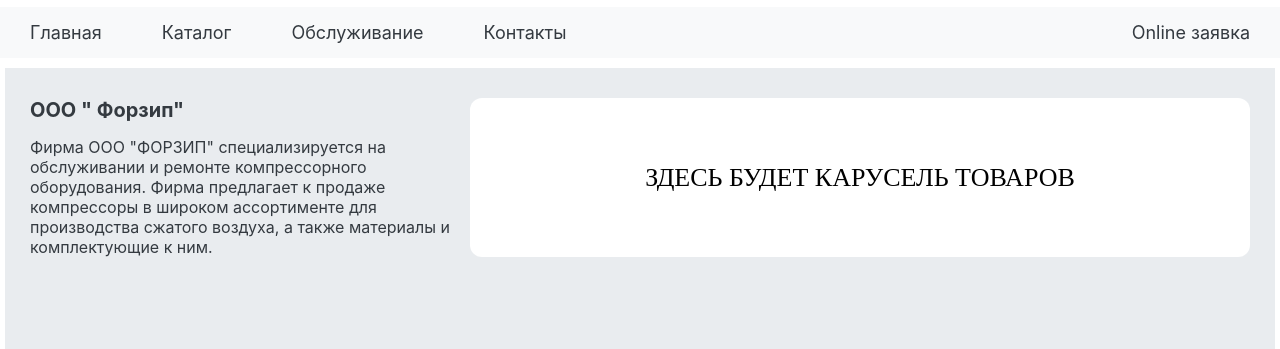
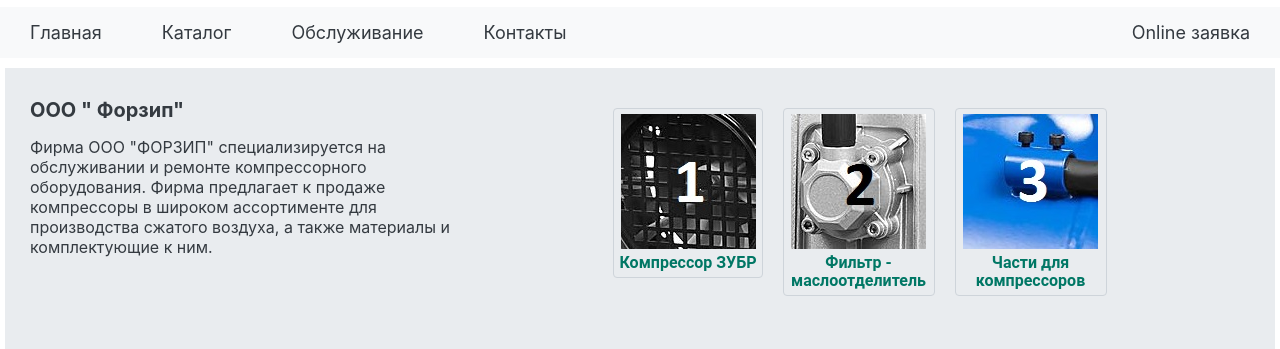
Before and after one commit to natagolovkina/forzip, a plain HTML site: page main FZ.html in a window 1280 px wide. Shown: the part 56-405 px from the top of the page. Drawn offline with Linux system fonts and the light colour scheme.

Commit message:
сделал заглушки элементов карусели

```diff
--- a/CSS common.css
+++ b/CSS common.css
@@ -18,6 +18,10 @@
 
 .align-items_center {
 	align-items: center;
+}
+
+.align-items_start {
+	align-items: flex-start;
 }
 
 .justify-content_space-between {
--- a/CSS content-main.css
+++ b/CSS content-main.css
@@ -38,6 +38,43 @@
 	height: auto;
 	width: 100%;
 	font-size: 26px;
+}
+
+.content__goodsCarousele_itemContainer {
+	align-content: center;
+	margin: 10px;
+	padding: 5px;
+	max-width: 140px;
+	border-color: #ced4da;
+	cursor: pointer;
+}
+
+.carouselCard {
+	align-content: center;
+}
+
+.carouselCard_imgContainer {
+	height: 135px;
+	width: 135px;
+}
+
+.carouselCard_img {
+	display: block;
+	margin: 0 auto;
+	max-height: 135px;
+	max-width: 135px;
+}
+
+.carouselCard_name {
+	margin-top: 5px;
+	font-family: 'Roboto', 'Helvetica Nue', sans-serif;
+	font-style: normal;
+	font-weight: bold;
+	font-size: 16px;
+	line-height: 18px;
+	color: #007765;
+	text-align: center;
+	word-break: normal;
 }
 
 .content__brends {
--- a/main FZ.html
+++ b/main FZ.html
@@ -70,8 +70,42 @@
 			</div>
 
 			<div class="content__containerGoods flex justify-content_center">
-				<div class="content__goodsCarousele flex align-items_center justify-content_center background_white border-radius_12px">
-					ЗДЕСЬ БУДЕТ КАРУСЕЛЬ ТОВАРОВ
+				<div class="content__goodsCarousele flex align-items_start justify-content_center">
+					<div class="content__goodsCarousele_itemContainer border_1px border-radius_4px">
+						<figure class="carouselCard flex flex-direction_column
+						align-items_center">
+							<div class="carouselCard_imgContainer flex align-items_center">
+								<img src="carousel/1.png" class="carouselCard_img">
+							</div>
+							<figcaption class="carouselCard_name">
+								Компрессор ЗУБР
+							</figcaption>
+						</figure>
+					</div>
+
+					<div class="content__goodsCarousele_itemContainer border_1px border-radius_4px">
+						<figure class="carouselCard flex flex-direction_column
+						align-items_center">
+							<div class="carouselCard_imgContainer flex align-items_center">
+								<img src="carousel/2.png" class="carouselCard_img">
+							</div>
+							<figcaption class="carouselCard_name">
+								Фильтр - маслоотделитель
+							</figcaption>
+						</figure>
+					</div>
+
+					<div class="content__goodsCarousele_itemContainer border_1px border-radius_4px">
+						<figure class="carouselCard flex flex-direction_column
+						align-items_center">
+							<div class="carouselCard_imgContainer flex align-items_center">
+								<img src="carousel/3.png" class="carouselCard_img">
+							</div>
+							<figcaption class="carouselCard_name">
+								Части для компрессоров
+							</figcaption>
+						</figure>
+					</div>
 				</div>
 			</div>
 		</div>
```
Also changed, not shown: carousel/1.png (added), carousel/2.png (added), carousel/3.png (added), carousel/4.png (added), carousel/5.png (added), carousel/source.png (added).
